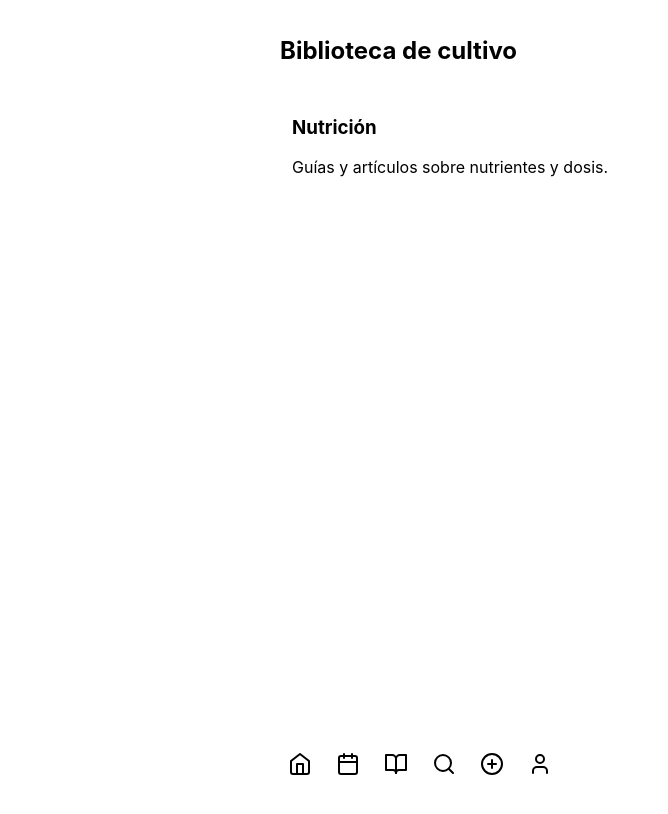
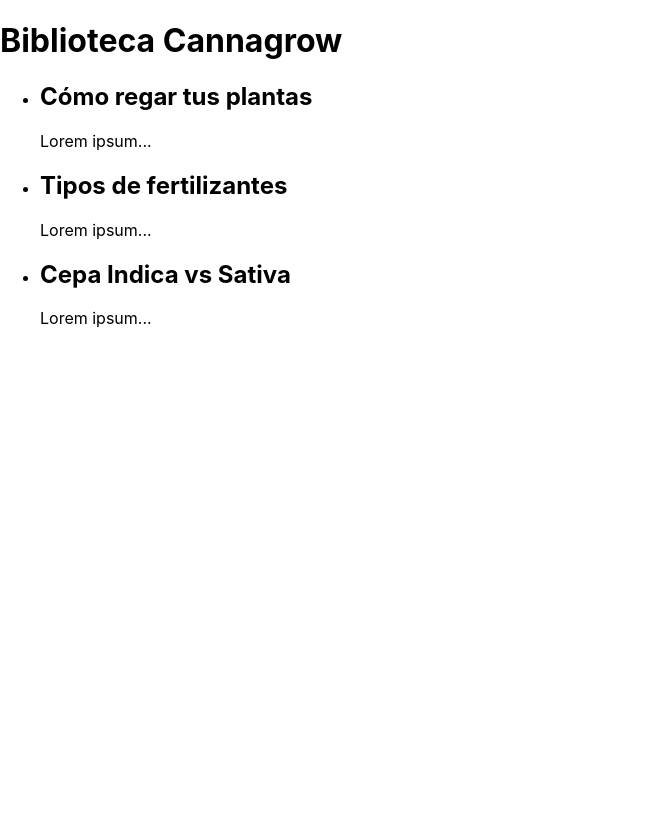
Before and after one commit to AlexisB2025/cannagrow, a Next.js app in the folder cannagrow/: page /library in a window 1280 px wide. Shown: the top 814 px of the page, without its empty margins (0-668 px from the left). Built offline with nearby package versions, Linux system fonts and the light colour scheme.

Commit message:
Update library.js

```diff
--- a/cannagrow/pages/library.js
+++ b/cannagrow/pages/library.js
@@ -1,14 +1,22 @@
-import React from 'react';
-import Layout from '../components/Layout';
+// pages/library.js
+export default function Library() {
+  const articles = [
+    { id: 1, title: 'Cómo regar tus plantas', content: 'Lorem ipsum...' },
+    { id: 2, title: 'Tipos de fertilizantes', content: 'Lorem ipsum...' },
+    { id: 3, title: 'Cepa Indica vs Sativa', content: 'Lorem ipsum...' }
+  ]
 
-export default function Library(){
   return (
-    <Layout>
-      <h2>Biblioteca de cultivo</h2>
-      <div className="card">
-        <h3>Nutrición</h3>
-        <p>Guías y artículos sobre nutrientes y dosis.</p>
-      </div>
-    </Layout>
+    <div className="library-container">
+      <h1>Biblioteca Cannagrow</h1>
+      <ul>
+        {articles.map(article => (
+          <li key={article.id}>
+            <h2>{article.title}</h2>
+            <p>{article.content}</p>
+          </li>
+        ))}
+      </ul>
+    </div>
   )
 }
```
